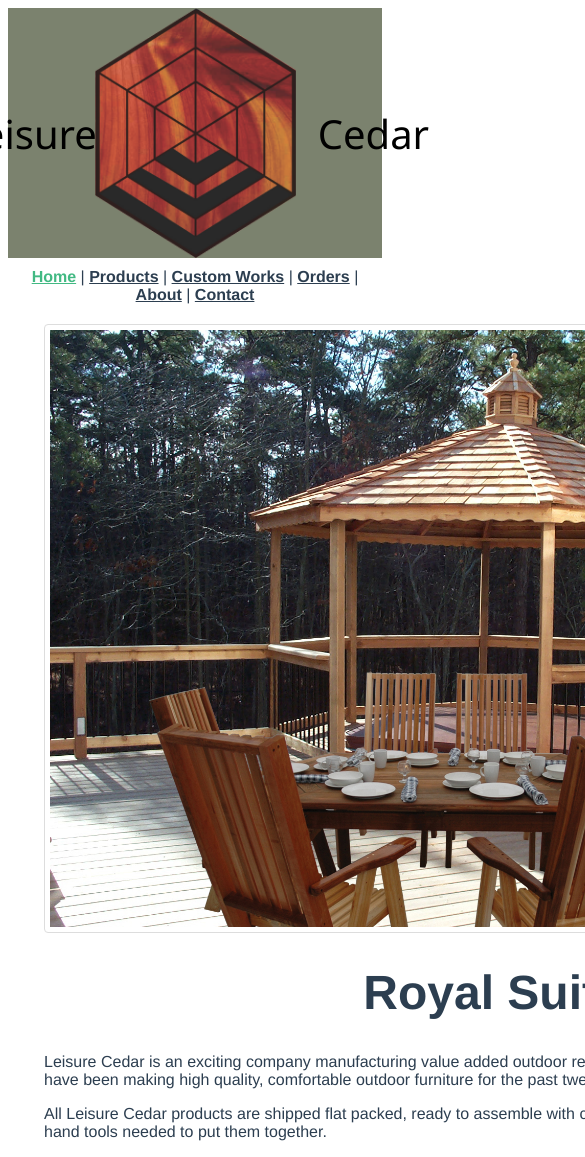
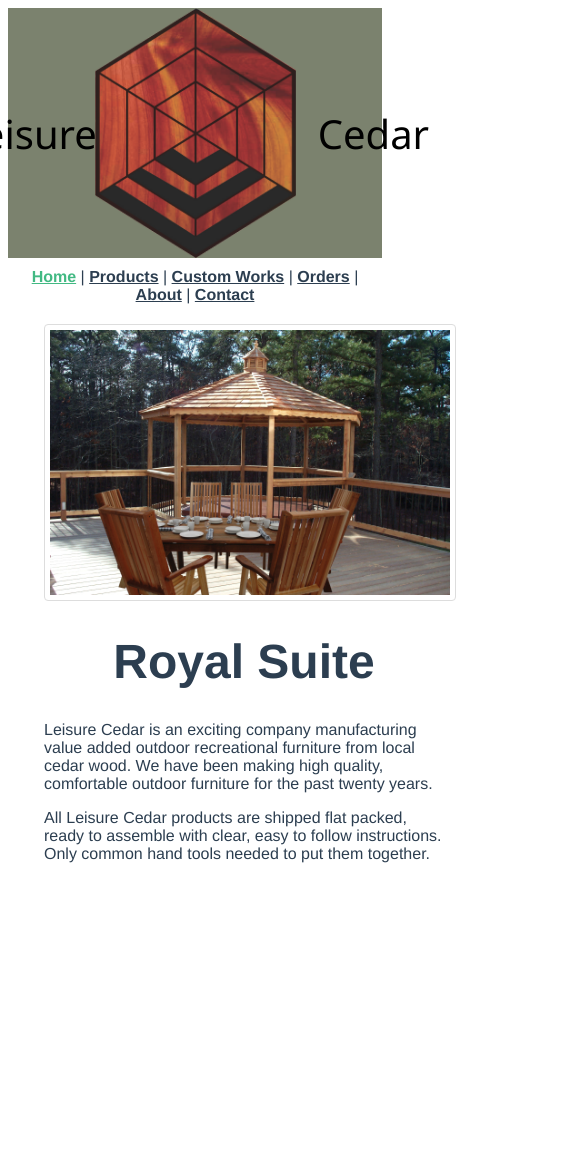
Before and after one commit to LarryLeonard5/LarryLeonard5.github.io, a Vue app: page /#/ in a window 390 px wide. Shown: the top 1157 px of the page, 585 px wide, since content can reach past the window. After the commit the page ends 879 px from the top, so only its background shows below. Built offline with nearby package versions, Linux system fonts and the light colour scheme.

Commit message:
Added in media queries on home page to make responsive

```diff
--- a/src/views/Home.vue
+++ b/src/views/Home.vue
@@ -28,14 +28,44 @@ img {
   display: block;
   border: 1px solid #ddd;
   border-radius: 4px;
-  width: 900px;
+  width: 1200px;
   padding: 5px;
   margin: auto;
 }
 
 .copy {
   margin: auto;
-  width: 900px;
+  width: 1200px;
+}
+
+@media only screen and (max-width: 1199px) {
+  img {
+    width: 900px;
+  }
+
+  .copy {
+    width: 900px;
+  }
+}
+
+@media only screen and (max-width: 899px) {
+  img {
+    width: 600px;
+  }
+
+  .copy {
+    width: 600px;
+  }
+}
+
+@media only screen and (max-width: 899px) {
+  img {
+    width: 400px;
+  }
+
+  .copy {
+    width: 400px;
+  }
 }
 
 .heading {
```
